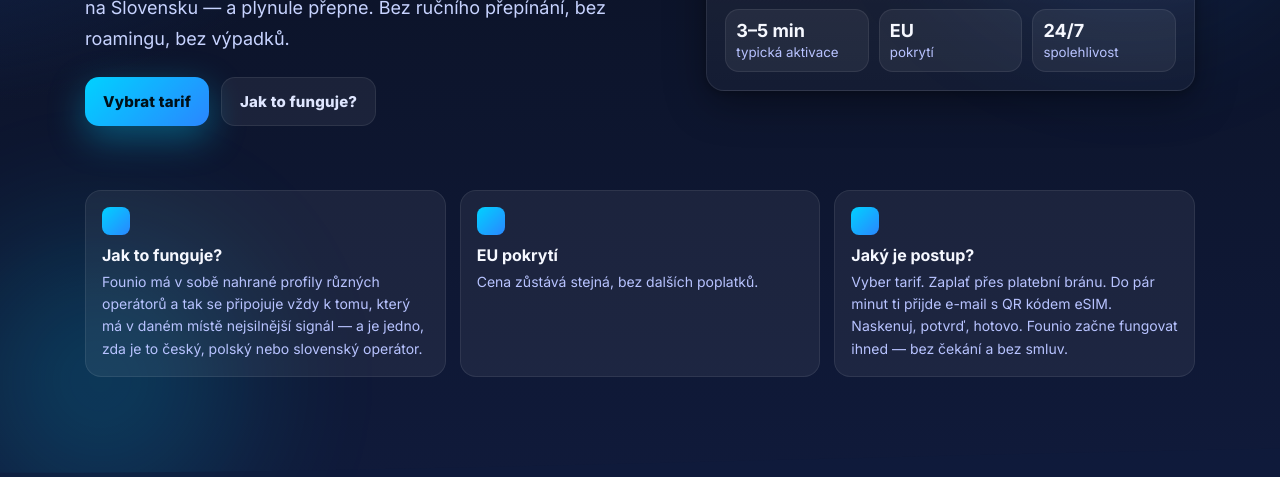
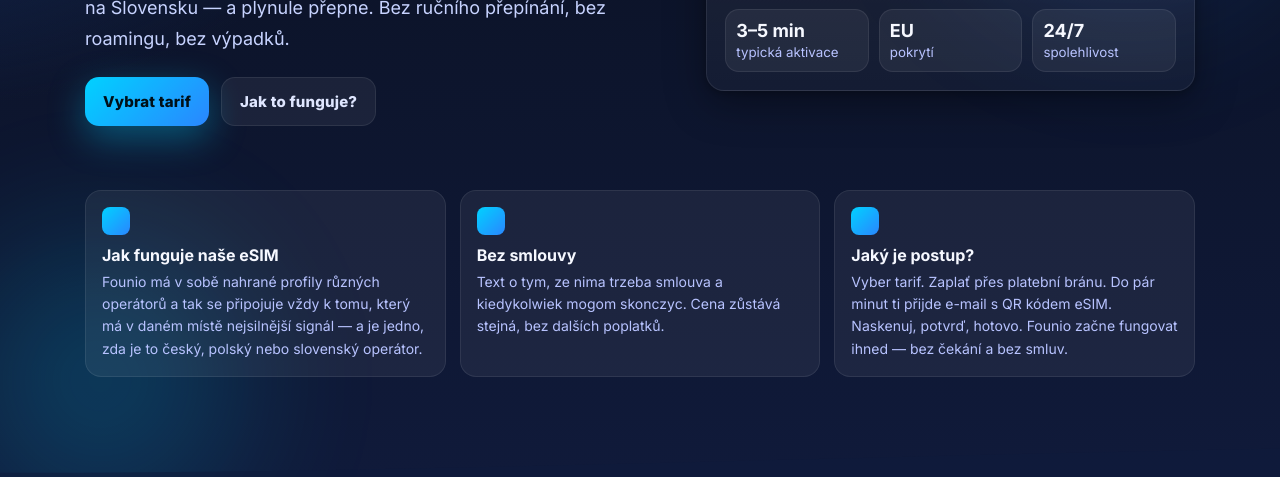
Before and after one commit to zasecisto-cpu/Founio, a website: page index.html in a window 1280 px wide. Shown: the part 323-800 px from the top of the page. Drawn offline with Linux system fonts and the light colour scheme.

Commit message:
Update index.html

```diff
--- a/index.html
+++ b/index.html
@@ -216,9 +216,9 @@
   <!-- FEATURES -->
   <section class="features" aria-label="Hlavní výhody">
     <div class="f-grid">
-      <div class="f"><div class="ico" aria-hidden="true"></div><h3>Jak to funguje?</h3><p>Founio má v sobě nahrané profily různých operátorů a tak se připojuje vždy k tomu, který má v daném místě nejsilnější signál — a je jedno, zda je to český, polský nebo slovenský operátor.
+      <div class="f"><div class="ico" aria-hidden="true"></div><h3>Jak funguje naše eSIM</h3><p>Founio má v sobě nahrané profily různých operátorů a tak se připojuje vždy k tomu, který má v daném místě nejsilnější signál — a je jedno, zda je to český, polský nebo slovenský operátor.
 </p></div>
-      <div class="f"><div class="ico" aria-hidden="true"></div><h3>EU pokrytí</h3><p>Cena zůstává stejná, bez dalších poplatků.</p></div>
+      <div class="f"><div class="ico" aria-hidden="true"></div><h3>Bez smlouvy</h3><p>Text o tym, ze nima trzeba smlouva a kiedykolwiek mogom skonczyc. Cena zůstává stejná, bez dalších poplatků.</p></div>
       <div class="f"><div class="ico" aria-hidden="true"></div><h3>Jaký je postup?</h3><p>Vyber tarif.
 Zaplať přes platební bránu.
 Do pár minut ti přijde e-mail s QR kódem eSIM.
```
